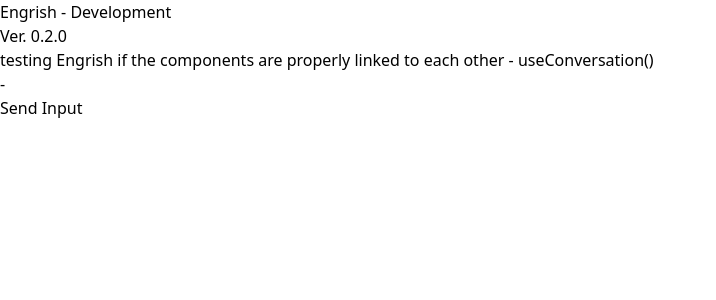
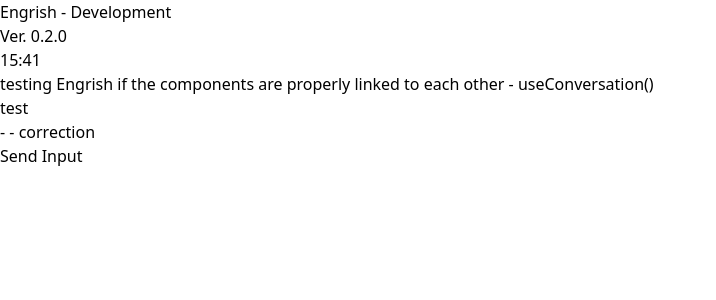
Before and after one commit to bonaktan/Engrish, a Next.js app: page / in a window 1280 px wide. Shown: the top 300 px of the page, without its empty margins (0-716 px from the left). Built offline with nearby package versions, Linux system fonts and the light colour scheme.

Commit message:
message got a class!

```diff
--- /dev/null
+++ b/src/app/backend/structures.js
@@ -0,0 +1,8 @@
+export class Message {
+    constructor(sender, message) {
+        this.sender = sender;
+        this.message = message;
+        this.time = Date.now()
+        this.corrections = []
+    }
+}
--- a/src/app/frontend/appContext.js
+++ b/src/app/frontend/appContext.js
@@ -1,23 +1,25 @@
 "use client";
 import { useState, useReducer } from "react";
 import speechToText from "../backend/speechtotext";
+import { Message } from "../backend/structures";
 
 export default function useConversation() {
-    const [convo, dispatch] = useReducer(updateConvo, ["testing Engrish if the components are properly linked to each other - useConversation()"]);
+    const [convo, addConvo] = useReducer(updateConvo, [new Message("AI", "testing Engrish if the components are properly linked to each other - useConversation()")]);
     const [correction, setCorrection] = useState("-");
     async function handleAddConvo(e) {
         // entrypoint of the convo loop, initiated in app/ui/UserControls.jsx
         e.preventDefault();
         const userInput = "wala pa kong audio functionality here, kunwari nagsalita ako ng ganto - useConversation()"; // TODO: audio component
-        dispatch(userInput); // calls updateConvo()
+        addConvo({sender: "user", message: userInput}); // calls updateConvo()
         var { grammarFeedback, llmGeneration } = await speechToText(userInput); // TODO: Refactor
         setCorrection(grammarFeedback.output);
-        dispatch(llmGeneration.output);
+        addConvo({sender: "user", message: llmGeneration.output});
         // TODO: play the audio output that llmGeneration.audio gives
     }
     return { convo, correction, handleAddConvo, setCorrection };
 }
 
-function updateConvo(convo, action) {
-    return [...convo, action]; // WARN: no data processing is done
+function updateConvo(convo, message) {
+
+    return [...convo, new Message(message.sender, message.message)]; // WARN: no data processing is done
 }
--- a/src/app/ui/ConversationView.jsx
+++ b/src/app/ui/ConversationView.jsx
@@ -5,8 +5,20 @@ export default function ConversationView({convo}) {
         <div className="flex-grow">
             {/* wag kayo matakot sa itsura ng ano, ginagawa lang nya iniisa isa yung items sa loob ng convo*/}
             {convo.map((message, key) => {
-                return <p key={key}>{message}</p>
+                // in messages, theres 4 vars that are used
+                // timestamp: time kung kelan sinend
+                // message: message
+                // sender: sino nagsnd, system, ai, or user
+                // corrections: for user sender, anong mga mali
+                const time = new Date(message.time)
+                return (
+                    <div key={key} className="flex">
+                        <p>{time.getHours()}:{time.getMinutes()}</p>
+                        <p>{message.message}</p>
+                    </div>
+                )
             })}
+            <p>test</p>
         </div>
     )
 }
--- a/src/app/ui/CorrectionView.jsx
+++ b/src/app/ui/CorrectionView.jsx
@@ -1,4 +1,4 @@
 export default function CorrectionView({correction}) {
     // correction is a string that contains the corrections na sinuggest ni grmmar checker
-    return <p>{correction}</p>
+    return <p>{correction} - correction</p>
 }
```
